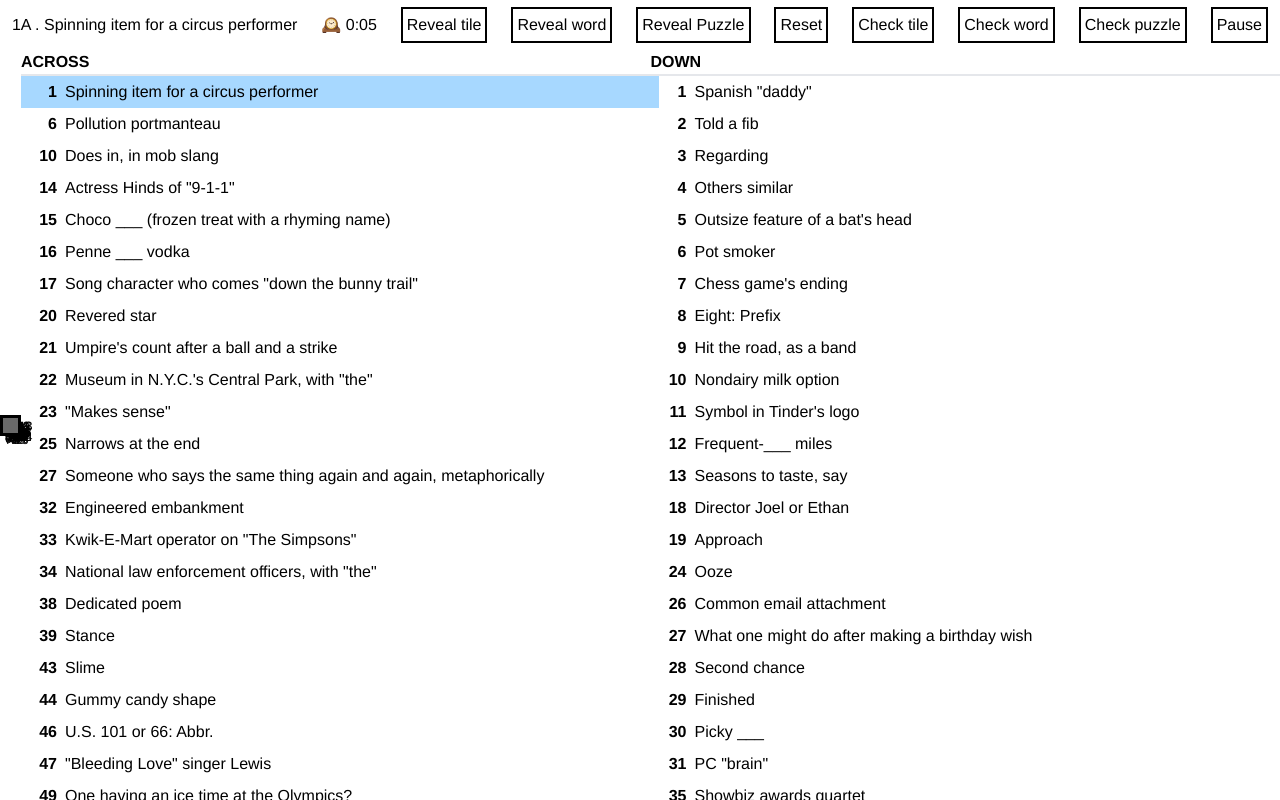
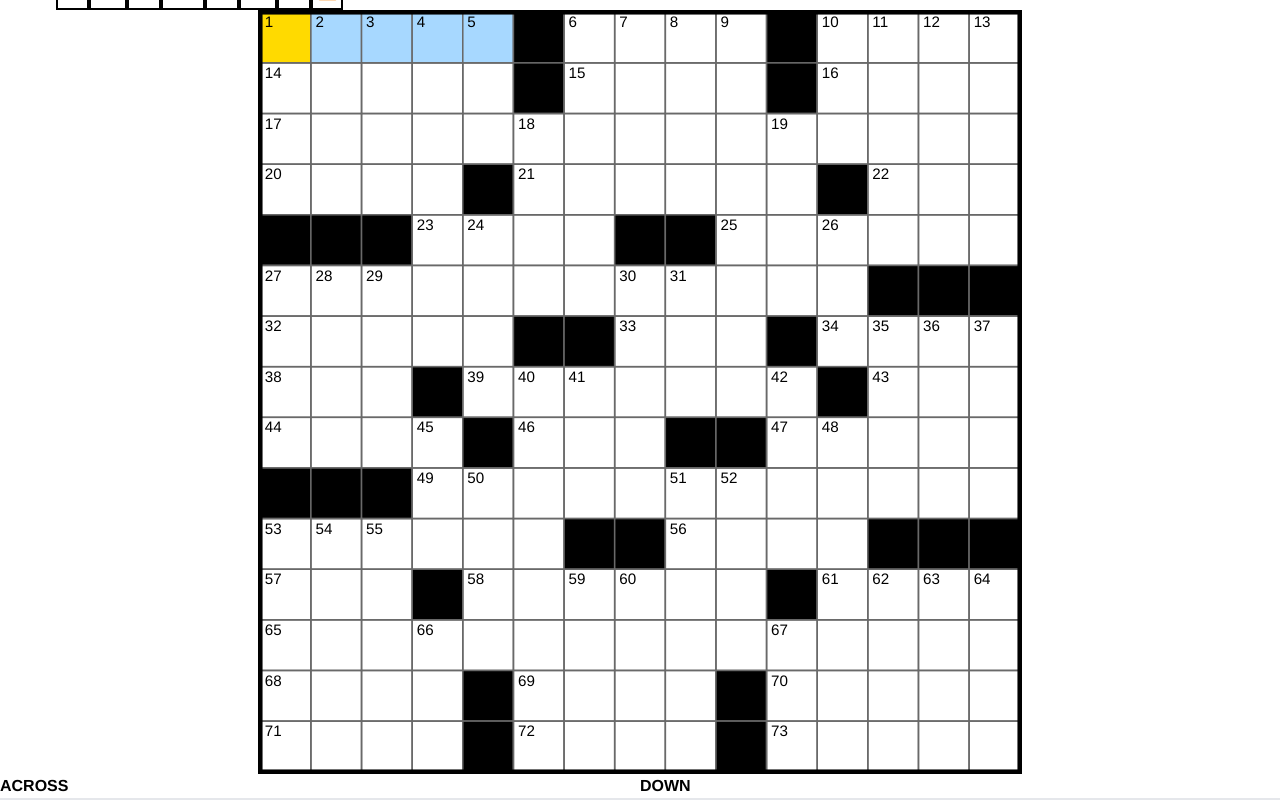
Before and after one commit to gabspeck/crossword-app, a SvelteKit app: page / in a window 1280 px wide. Built offline with nearby package versions, Linux system fonts and the light colour scheme.

Commit message:
svg grid wip

```diff
--- a/src/routes/+page.svelte
+++ b/src/routes/+page.svelte
@@ -40,6 +40,14 @@
 	const currentClue: Clue = $derived(puzzle.clues[currentTile.clues[currentDirection]]);
 	const solved = $derived(!tiles.some(t => !t.isBlank && t.guess !== t.answer));
 	let assistanceUsed = $state(false);
+
+	const gridSideLength = 500;
+	const strokeWidth = 3;
+	const marginOffset = strokeWidth / 2;
+	const cellSide = gridSideLength / puzzle.dimensions.cols;
+
+	const cellX = (idx: number) => ((idx % puzzle.dimensions.cols) * cellSide) + marginOffset;
+	const cellY = (idx: number) => Math.floor(idx / puzzle.dimensions.cols) * cellSide + marginOffset;
 
 	$effect(() => {
 		currentTile.element?.focus();
@@ -125,7 +133,7 @@
 		}
 	};
 
-	const onTileClick = ({ currentTarget: tile }: MouseEvent & { currentTarget: HTMLDivElement }) => {
+	const onTileClick = ({ currentTarget: tile }: MouseEvent & { currentTarget: SVGGElement }) => {
 		if (tile !== document.activeElement) {
 			tile.focus();
 		} else {
@@ -184,7 +192,7 @@
 		clue.tiles.find(idx => (tiles[idx] as NonBlankTile).guess === '');
 
 	const checkTile = (tile: GridTile) => {
-		if (!tile.isBlank && !tile.check) {
+		if (!tile.isBlank && tile.guess && !tile.check) {
 			tile.check = tile.guess === tile.answer ? 'correct' : 'incorrect';
 		}
 	};
@@ -272,87 +280,119 @@
 
 </script>
 <main class="flex flex-col w-screen h-screen overflow-hidden">
-	<div class="min-h-[50px] w-full flex flex-row items-center justify-around">
-		<p class:text-[#98a2a9]={!solved && paused}
-			 class:bg-[#98a2a9]={!solved && paused}>{currentClue.number}{currentDirection.at(0)?.toUpperCase()}
-			. {currentClue.prompt}</p>
+	<div class="flex flex-row items-center justify-around lg:justify-start">
 		<p>🕰️ {formatDuration(secondsSpent)}</p>
 		<button class="border-2 border-black p-1"
-						onclick={() => revealTile(currentTile)}>Reveal tile
+						onclick={() => revealTile(currentTile)}>RT
 		</button>
 		<button class="border-2 border-black p-1"
-						onclick={revealClue}>Reveal word
+						onclick={revealClue}>RW
 		</button>
 		<button class="border-2 border-black p-1"
-						onclick={revealPuzzle}>Reveal Puzzle
+						onclick={revealPuzzle}>RP
 		</button>
 		<button class="border-2 border-black p-1"
-						onclick={resetPuzzle}>Reset
+						onclick={resetPuzzle}>RST
 		</button>
 		<button onclick={() => checkTile(currentTile)} class="border-2 border-black p-1">
-			Check tile
+			CT
 		</button>
 		<button onclick={() => checkClue(currentClue)} class="border-2 border-black p-1">
-			Check word
+			CW
 		</button>
 		<button class="border-2 border-black p-1">
-			Check puzzle
+			CP
 		</button>
-		{#if !solved}
 		<button class="border-2 border-black p-1"
-							onclick={toggleTimer}>{paused ? 'Resume' : 'Pause'}
+						class:invisible={solved}
+						onclick={toggleTimer}>{paused ? '▶️' : '⏸️'}
 		</button>
-		{/if}
 	</div>
 	<div class="flex flex-col overflow-hidden lg:flex-row">
-		<div class="flex justify-center items-center">
-			<div
-				tabindex="-1"
-				role="grid"
-				class="inline-grid grid-cols-{puzzle.dimensions.cols} gap-0 border-[3px] border-black aspect-square w-full max-w-[90vmin] max-h-[90vmin]"
-			>
-				{#each tiles as tile, tileIndex}
-					<div
-						bind:this={tile.element}
-						tabindex={tile.isBlank ? null : 0}
-						role="gridcell"
-						class="border-[#696969] border-r-[1px] border-b-[1px] shrink-0 gap-0 focus:outline-none relative"
-						class:bg-[#FFDA00]={!tile.isBlank && currentTileIndex === tileIndex}
-						class:bg-[#A7D8FF]={!tile.isBlank && currentTile.clues[currentDirection] === tile.clues[currentDirection]}
-						class:bg-black={tile.isBlank}
-						onmousedown={tile.isBlank ? null : ev => ev.preventDefault()}
-						onkeydown={tile.isBlank ? null : (ev) => onTileKeyDown(ev, tile)}
-						onclick={tile.isBlank ? null : onTileClick}
-						onfocus={tile.isBlank ? null : () => {if (tileIndex !== currentTileIndex) currentTileIndex = tileIndex}}>
-						{#if !tile.isBlank}
-							<div>
-								{#if tile.check === 'incorrect'}
-									<svg class="absolute" viewBox="0 0 100 100" xmlns="http://www.w3.org/2000/svg">
-										<line x1="100" y1="0" x2="0" y2="100" stroke="red" stroke-width="2" />
+		<div class="flex lg:flex-auto justify-center items-center">
+			<svg class="w-full h-full select-none"
+					 viewBox="0 0 {gridSideLength + strokeWidth} {gridSideLength + strokeWidth}">
+				{#each tiles as cell, idx}
+					<g class="focus:outline-none" tabindex={cell.isBlank ? null : 0} role="gridcell"
+						 onmousedown={cell.isBlank ? null : ev => ev.preventDefault()}
+						 onkeydown={cell.isBlank ? null : (ev) => onTileKeyDown(ev, cell)}
+						 onclick={cell.isBlank ? null : onTileClick}
+						 onfocus={cell.isBlank ? null : () => {if (idx !== currentTileIndex) currentTileIndex = idx}}>
+						<rect width="{cellSide}" height="{cellSide}"
+									class:fill-[#FFDA00]={!cell.isBlank && currentTileIndex === idx}
+									class:fill-[#A7D8FF]={!cell.isBlank && currentTile.clues[currentDirection] === cell.clues[currentDirection]}
+									class:fill-black={cell.isBlank}
+									x="{cellX(idx)}"
+									y="{cellY(idx)}"
+									stroke="#696969"
+									stroke-width="1" fill="{cell.isBlank ? 'black' : 'none'}">
+						</rect>
+						{#if !cell.isBlank && cell.label}
+							<text
+								font-size="10"
+								x="{cellX(idx) + 3}"
+								y="{cellY(idx) + 10}">{cell.label}</text>
+							<text
+								font-size="24"
+								text-anchor="middle"
+								x="{cellX(idx) + cellSide / 2}"
+								y="{cellY(idx) + cellSide - 4}">{cell.guess}</text>
+						{/if}
+					</g>
+				{/each}
+				<rect class="fill-none stroke-black" role="grid" x="{marginOffset}" y="{marginOffset}"
+							width="{gridSideLength}"
+							height="{gridSideLength}"
+							stroke-width="{strokeWidth}" />
 			</svg>
-								{/if}
-								{#if tile.revealed}
-									<svg class="absolute" viewBox="0 0 100 100" xmlns="http://www.w3.org/2000/svg">
-										<g>
-											<polygon fill="#e63333" points="103.00,0.00 69.67,0.00 103.00,36.33" />
-											<circle fill="white" cx="93.24" cy="12.76" r="4.88" />
-										</g>
-									</svg>
-								{/if}
-								<div class="absolute top-[-1px] left-0.5 select-none">
-									<p class="text-[0.75em]">
-										{tile.label}
-									</p>
-								</div>
-								<div class="flex justify-center w-full h-full absolute top-1">
-									<p class="text-[22px] cursor-default select-none" class:text-[#2860d8]={tile.check === 'correct'}>
-										{!solved && paused ? '' : tile.guess}
-									</p>
-								</div>
-							</div>
-						{/if}
-					</div>
-				{/each}
+			<!--				<div-->
+			<!--					tabindex="-1"-->
+			<!--					role="grid"-->
+			<!--					class="inline-grid grid-cols-{puzzle.dimensions.cols} gap-0 border-[3px] border-black aspect-square w-full max-w-[95cqmin] max-h-[95cqmin]"-->
+			<!--				>-->
+			<!--					{#each tiles as tile, tileIndex}-->
+			<!--						<div-->
+			<!--							bind:this={tile.element}-->
+			<!--							tabindex={tile.isBlank ? null : 0}-->
+			<!--							role="gridcell"-->
+			<!--							class="border-[#696969] border-r-[1px] border-b-[1px] shrink-0 gap-0 focus:outline-none relative"-->
+			<!--							class:bg-[#FFDA00]={!tile.isBlank && currentTileIndex === tileIndex}-->
+			<!--							class:bg-[#A7D8FF]={!tile.isBlank && currentTile.clues[currentDirection] === tile.clues[currentDirection]}-->
+			<!--							class:bg-black={tile.isBlank}-->
+			<!--							onmousedown={tile.isBlank ? null : ev => ev.preventDefault()}-->
+			<!--							onkeydown={tile.isBlank ? null : (ev) => onTileKeyDown(ev, tile)}-->
+			<!--							onclick={tile.isBlank ? null : onTileClick}-->
+			<!--							onfocus={tile.isBlank ? null : () => {if (tileIndex !== currentTileIndex) currentTileIndex = tileIndex}}>-->
+			<!--							{#if !tile.isBlank}-->
+			<!--								<div>-->
+			<!--									{#if tile.check === 'incorrect'}-->
+			<!--										<svg class="absolute" viewBox="0 0 100 100" xmlns="http://www.w3.org/2000/svg">-->
+			<!--											<line x1="100" y1="0" x2="0" y2="100" stroke="red" stroke-width="2" />-->
+			<!--										</svg>-->
+			<!--									{/if}-->
+			<!--									{#if tile.revealed}-->
+			<!--										<svg class="absolute" viewBox="0 0 100 100" xmlns="http://www.w3.org/2000/svg">-->
+			<!--											<g>-->
+			<!--												<polygon fill="#e63333" points="103.00,0.00 69.67,0.00 103.00,36.33" />-->
+			<!--												<circle fill="white" cx="93.24" cy="12.76" r="4.88" />-->
+			<!--											</g>-->
+			<!--										</svg>-->
+			<!--									{/if}-->
+			<!--									<div class="absolute top-[-1px] left-0.5 select-none">-->
+			<!--										<p class="text-[0.75em]">-->
+			<!--											{tile.label}-->
+			<!--										</p>-->
+			<!--									</div>-->
+			<!--									<div class="flex justify-center w-full h-full absolute top-1">-->
+			<!--										<p class="text-[22px] cursor-default select-none" class:text-[#2860d8]={tile.check === 'correct'}>-->
+			<!--											{!solved && paused ? '' : tile.guess}-->
+			<!--										</p>-->
+			<!--									</div>-->
+			<!--								</div>-->
+			<!--							{/if}-->
+			<!--						</div>-->
+			<!--					{/each}-->
+			<!--				</div>-->
 		</div>
 	</div>
 	<div class="flex-1 flex flex-col min-h-0 lg:flex-row">
@@ -379,5 +419,4 @@
 			</div>
 		{/each}
 	</div>
-	</div>
 </main>
```
Lines whose indentation alone changed are shown as unchanged.
